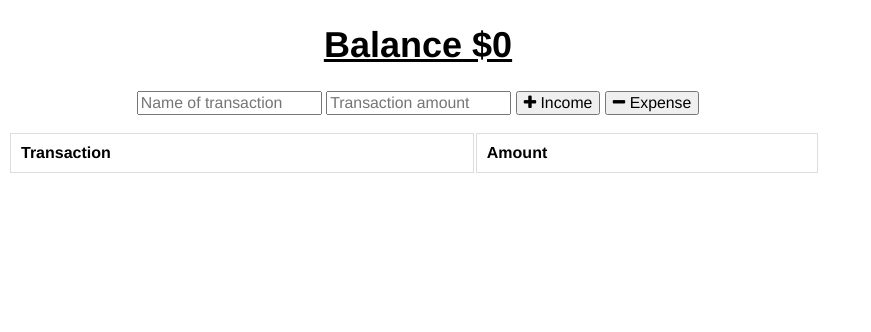
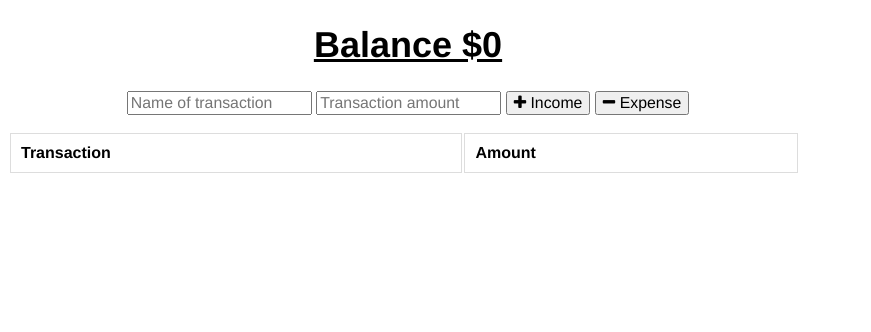
Before and after one commit to rthomson412/TravelBalance-PWA, a website: page public/index.html in a window 1280 px wide. Shown: the whole page, without its empty margins (0-871 px from the left). Drawn offline with nearby package versions, Linux system fonts and the light colour scheme; no server answers.

Commit message:
Update styles.css

```diff
--- a/public/css/styles.css
+++ b/public/css/styles.css
@@ -28,7 +28,7 @@ tr:nth-child(even) {
 
 .wrapper {
   margin: 1 auto;
-  max-width: 820px;
+  max-width: 800px;
   text-align: center;
 }
 
```
